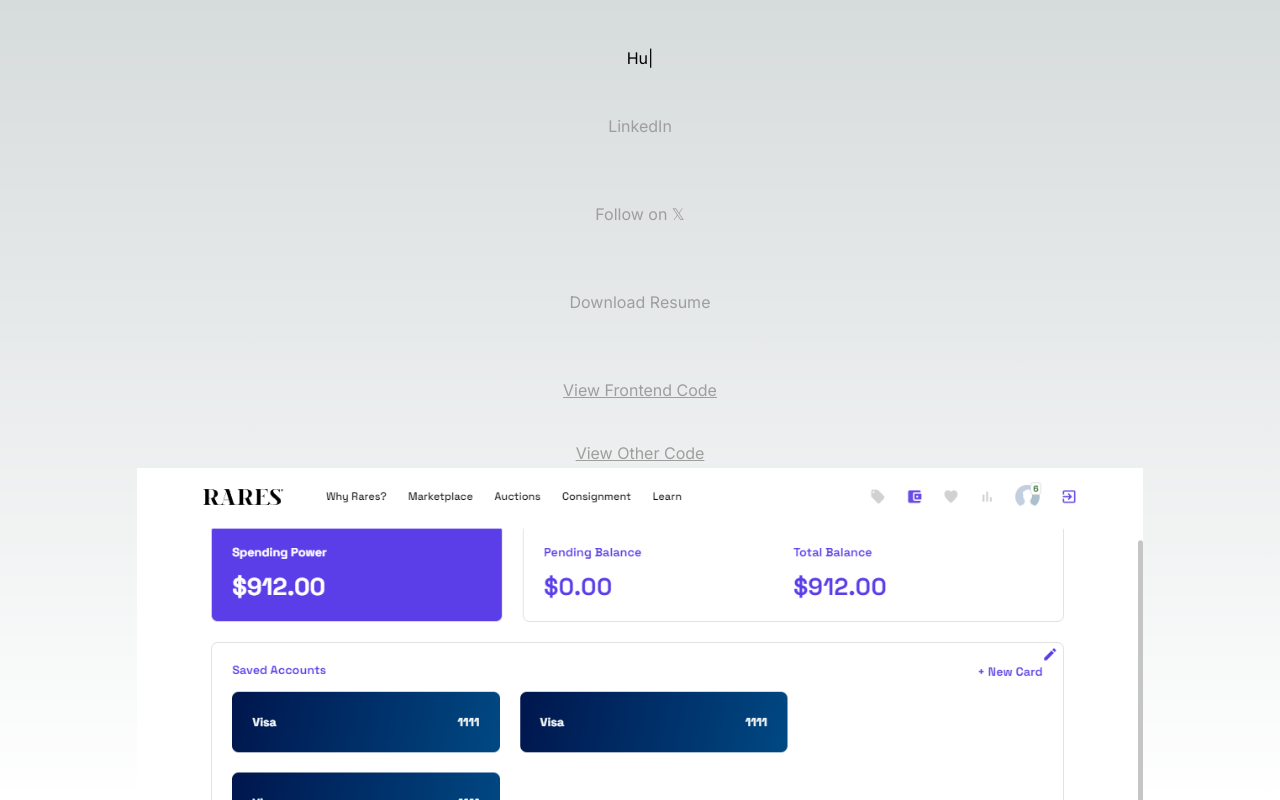
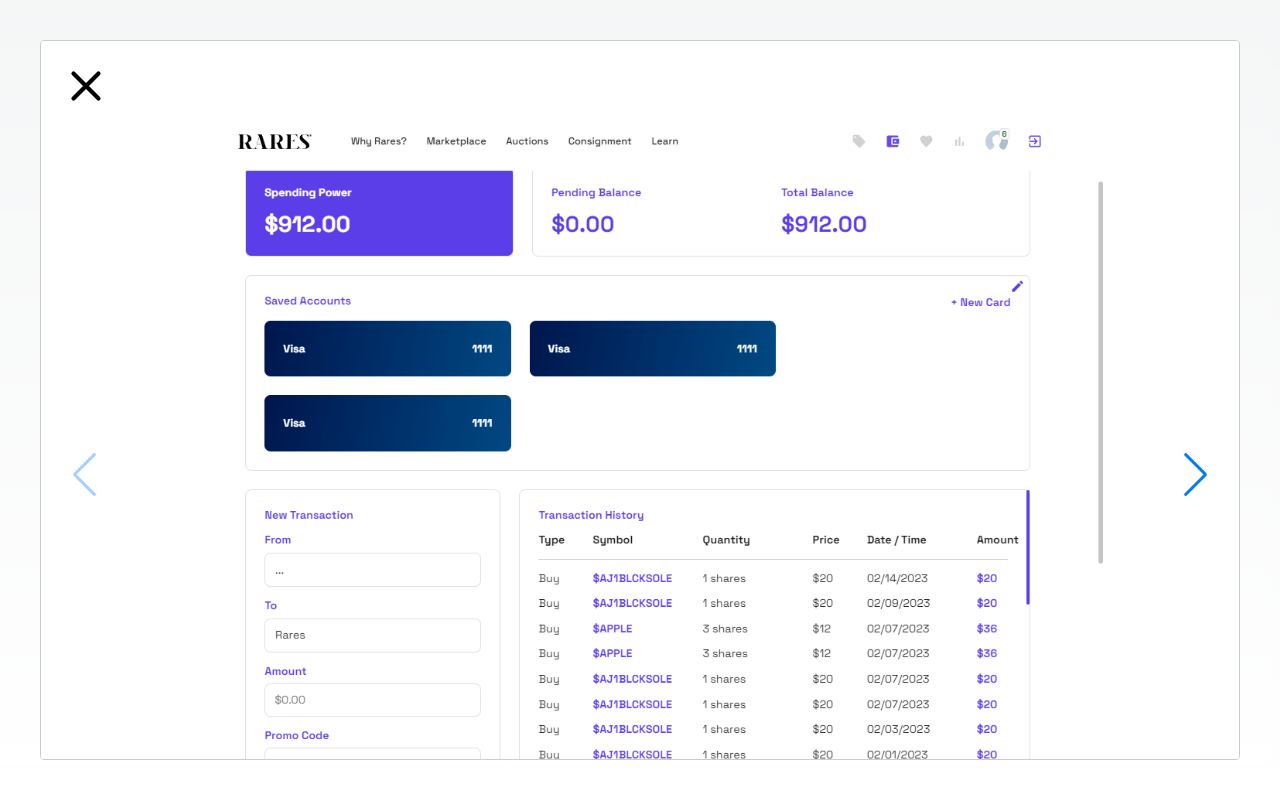
Before and after one commit to haevensk/personal-site, a Next.js app: page / in a window 1280 px wide. Both pictures are taken after a click on the element "View most recent work". Built offline with nearby package versions, Linux system fonts and the light colour scheme.

Commit message:
feature: adds modal for 'view recent work

```diff
--- a/package.json
+++ b/package.json
@@ -15,6 +15,7 @@
     "next": "14.0.4",
     "react": "^18",
     "react-dom": "^18",
+    "react-modal": "^3.16.1",
     "swiper": "^11.1.4",
     "typed.js": "^2.1.0"
   },
--- a/src/app/page.module.css
+++ b/src/app/page.module.css
@@ -118,3 +118,12 @@ opacity: 1;
   transition: transform 0.5s;
   transform: scale(1.1);
 }
+
+.close-icon {
+  transition: transform 0.25s ease-in-out;
+  cursor: pointer;
+  transform: scale(1);
+}
+.close-icon:hover {
+  transform: scale(1.2);
+}
--- a/src/app/page.tsx
+++ b/src/app/page.tsx
@@ -5,6 +5,7 @@ import React from 'react';
 import { useEffect, useState } from 'react';
 import { Navigation, Pagination, Scrollbar, A11y, Zoom } from 'swiper/modules';
 import { Swiper, SwiperSlide } from 'swiper/react';
+import ReactModal from 'react-modal';
 import images from "../assets/images.json"
 
 // Import Swiper package styles
@@ -51,8 +52,13 @@ export default function Home() {
         </div>
       </div>
 
-      {isOpen &&
+      <div></div>
+
+      <ReactModal
+
+      isOpen={isOpen}>
         <>
+        <span onClick={() => setIsOpen(false)}><img src="/close_icon.svg" className={styles['close-icon']} width={'50px'} height={'50px'} style={{transform: ''}}></img></span>
           <Swiper
             modules={[Navigation, Pagination, Scrollbar, A11y, Zoom]}
             spaceBetween={50}
@@ -72,7 +78,7 @@ export default function Home() {
             ) }
           </Swiper>
         </>
-      }
+        </ReactModal>
     </>
   )
 }
```
Also changed, not shown: public/close_icon.svg (added), 1 other file (tests, documents, lock files or other folders).
